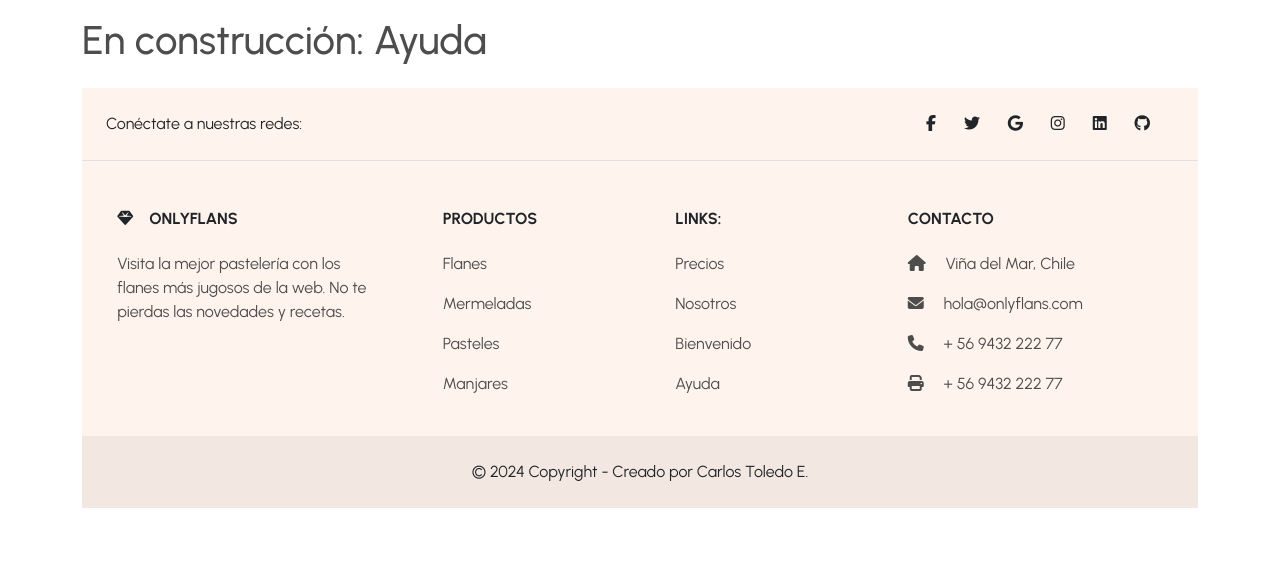
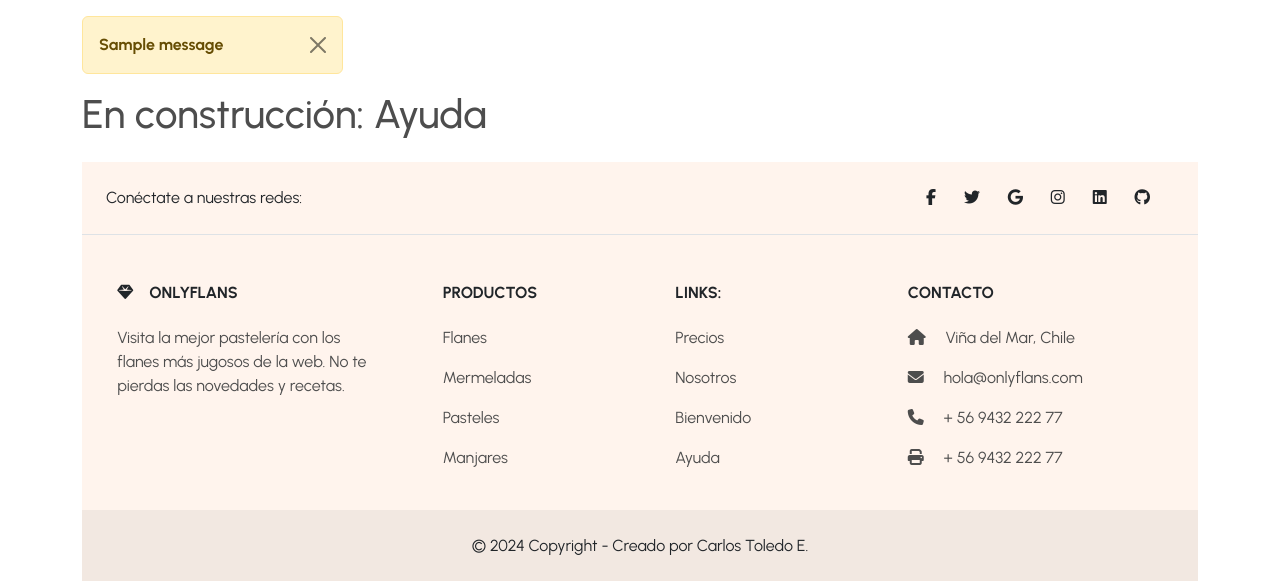
Before and after one commit to carlostoledoe/onlyflans, a Django app: page /ayuda/ in a window 1280 px wide. Shown: the part 184-765 px from the top of the page. Run offline with Django 5.2, Linux system fonts and the light colour scheme; one stand-in notice (Sample message) is shown.

Commit message:
[ADD] Added function to display logout message

```diff
--- a/main/templates/snippets/navbar.html
+++ b/main/templates/snippets/navbar.html
@@ -42,3 +42,16 @@
     </div>
   </div>
 </nav>
+
+{% if messages %}
+    {% for message in messages %}
+    <div class="row">
+      <div class="col-3">
+        <div class="alert alert-warning alert-dismissible fade show" role="alert">
+          <strong>{{ message }}</strong>
+          <button type="button" class="btn-close" data-bs-dismiss="alert" aria-label="Close"></button>
+        </div>
+      </div>
+    </div>
+    {% endfor %}
+{% endif %}
--- a/main/urls.py
+++ b/main/urls.py
@@ -1,5 +1,5 @@
 from django.urls import path
-from main.views import index, about, contact, prices, ayuda, success, welcome, register
+from main.views import index, about, contact, prices, ayuda, success, welcome, register, logout_view
 
 urlpatterns = [
     path('', index),
@@ -11,4 +11,5 @@ urlpatterns = [
     path('welcome/', welcome),
     # path('login/', login),
     path('register/', register),
+    path('logout/', logout_view, name='logout'),
 ]
--- a/main/views.py
+++ b/main/views.py
@@ -2,6 +2,8 @@ from django.shortcuts import render, redirect
 from main.forms import ContactForm
 from main.models import Contact, Flan
 from django.contrib.auth.decorators import login_required
+from django.contrib import messages
+from django.contrib.auth import logout
 
 import json
 import os
@@ -69,3 +71,8 @@ def register(request):
 
 def success(request):
     return render(request, 'success.html')
+
+def logout_view(request):
+    logout(request)
+    messages.success(request, "¡Has salido exitosamente!")
+    return redirect('/')
--- a/onlyflans/settings.py
+++ b/onlyflans/settings.py
@@ -123,7 +123,6 @@ STATIC_URL = 'static/'
 
 DEFAULT_AUTO_FIELD = 'django.db.models.BigAutoField'
 
-LOGOUT_REDIRECT_URL = '/'
 
 # Si el login es exitoso, debe redirigir acá:
 LOGIN_REDIRECT_URL = '/'
```
Also changed, not shown: db.sqlite3.
